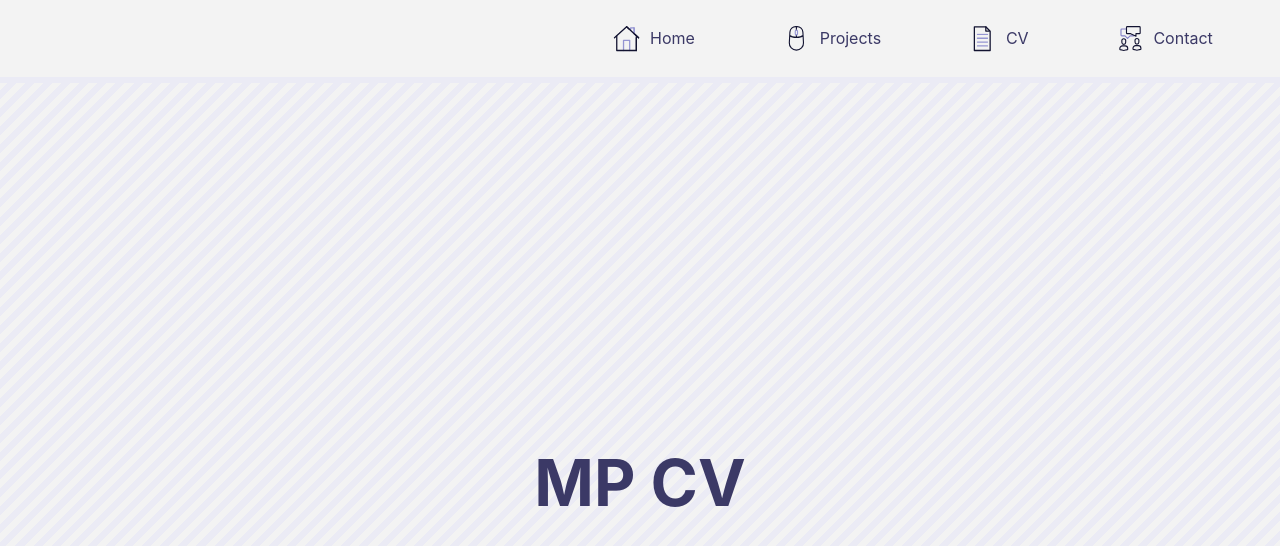
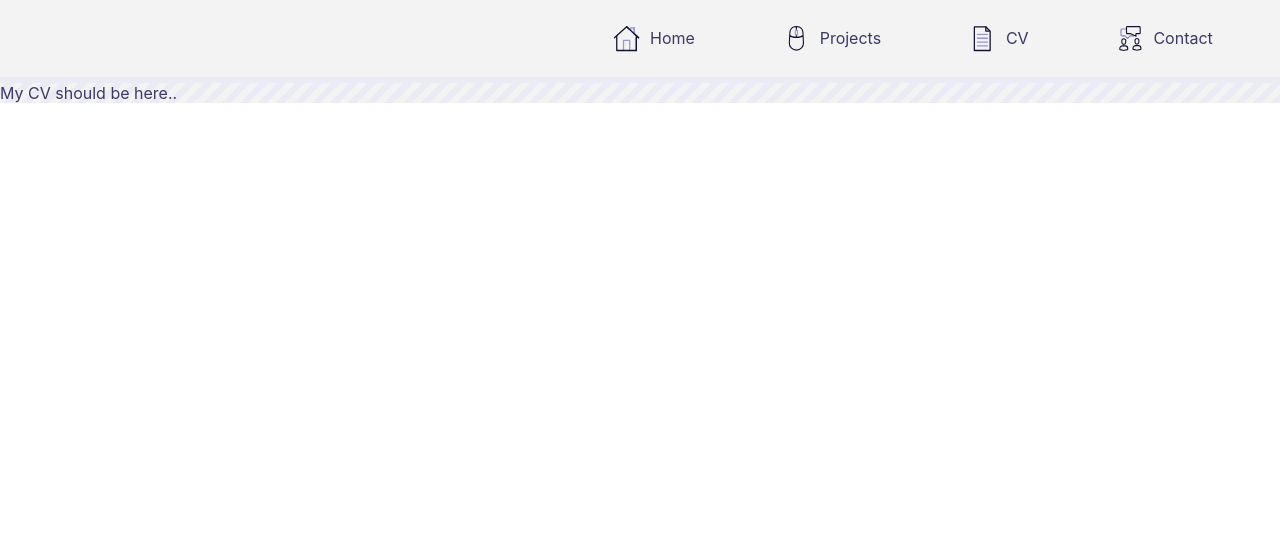
Before and after one commit to maxpetts/prtflo, a Next.js app: page /cv in a window 1280 px wide. Shown: the top 546 px of the page. Built offline with nearby package versions, Linux system fonts and the light colour scheme.

Commit message:
Addition of CV

```diff
--- a/pages/cv.tsx
+++ b/pages/cv.tsx
@@ -5,11 +5,7 @@
   return (
     <>
       <Nav />
-      <div className={styles.container}>
-        <main className={styles.main}>
-          <h1 className={styles.title}>MP CV</h1>
-        </main>
-      </div>
+          <object data="CV.pdf" type="application/pdf" width="100%" height="100%" style={{minHeight:"100vh"}}>My CV should be here..</object>
     </>
   );
 }
```
Also changed, not shown: 1 other file (tests, documents, lock files or other folders).
